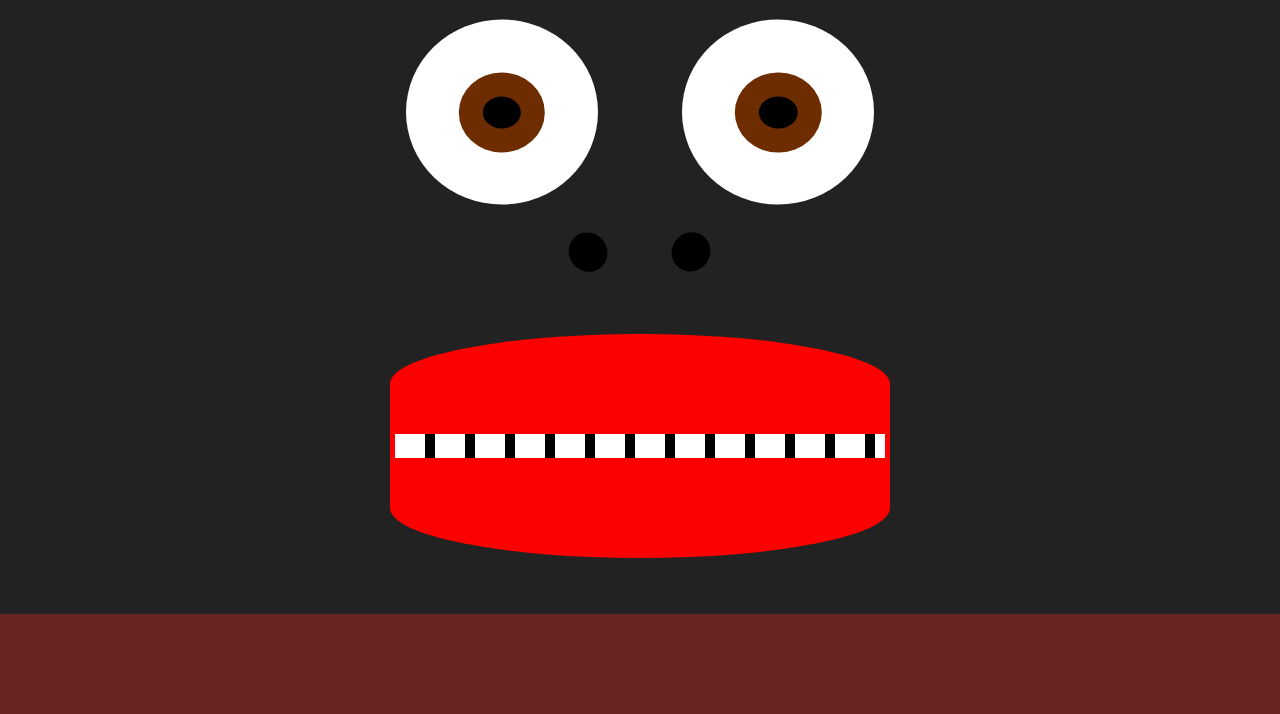
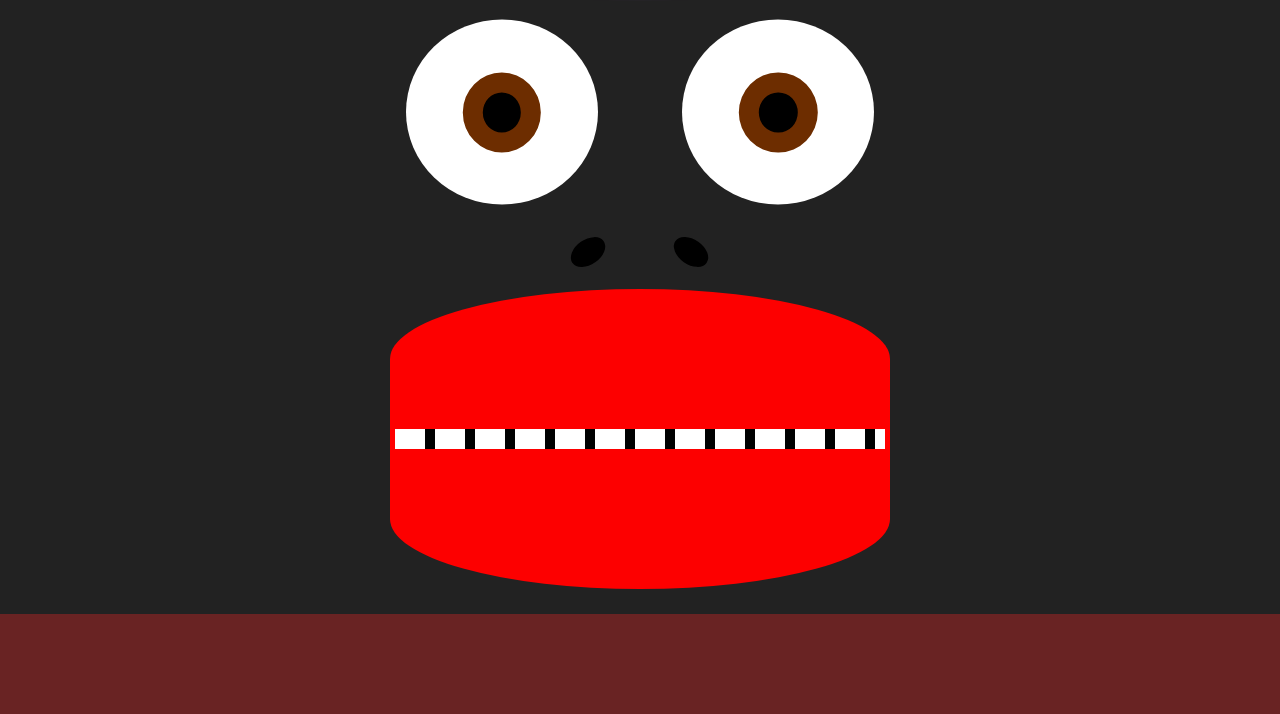
Before and after one commit to madcvvs/market, a PHP site: page / in a window 1280 px wide. Shown: the part 226-940 px from the top of the page. Run offline with PHP 8.4, Linux system fonts and the light colour scheme.

Commit message:
redone css

```diff
--- a/css.css
+++ b/css.css
@@ -291,14 +291,14 @@ transition: 0.4s all;
 
 .ball{
   width: 20%;
-  height: 4vh;
+  height: 40px;
   background: #000;
   position: absolute;
   top: 50%;
   left: 50%;
   transform: translate(-50%,-50%);
   border-radius: 50%;
-  border: 3vh solid #6d2d00;
+  border: 20px solid #6d2d00;
 }
 
 /* Sökknapp */
@@ -365,7 +365,7 @@ transition: 0.4s all;
 }
 .noses{
   width: 3%;
-  height: 5vh;
+  height: 25px;
   background: rgb(0, 0, 0);
   display: inline-block;
   margin: 30px;
@@ -384,7 +384,7 @@ transition: 0.4s all;
 
 .shut{
   width: 40%;
-  height: 30vh;
+  height: 300px;
   max-width: 500px;
   background: transparent;
   position: absolute;
@@ -398,7 +398,7 @@ transition: 0.4s all;
 .shut .lip1{
   display: block;
   width: 100%;
-  height: 100px;
+  height: 140px;
   background: rgb(253, 0, 0);
   border-radius: 0 0 60% 60%;
   transition: 0.4s all;
@@ -412,7 +412,7 @@ transition: 0.4s all;
   -webkit-box-sizing: border-box;
   display: block;
   width: 100%;
-  height: 5%;
+  height: 10px;
   background: repeating-linear-gradient(
   90deg,
   #fff,
@@ -447,7 +447,7 @@ transition: 0.4s all;
   -webkit-box-sizing: border-box;
   display: block;
   width: 100%;
-  height: 5%;
+  height: 10px;
   background: repeating-linear-gradient(
   90deg,
   #fff,
@@ -476,7 +476,7 @@ transition: 0.4s all;
 .shut .lip2{
   display: block;
   width: 100%;
-  height: 100px;
+  height: 140px;
   background: rgb(253, 0, 0);
   border-radius: 60% 60% 0 0;
   transition: 0.4s all;
```
Also changed, not shown: other parts of css.css (+11 -11 lines).
